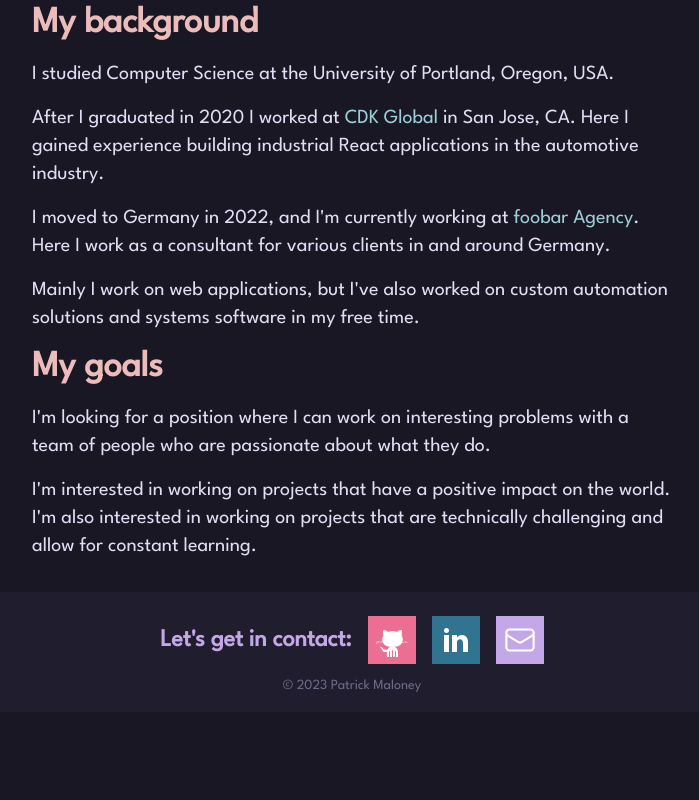
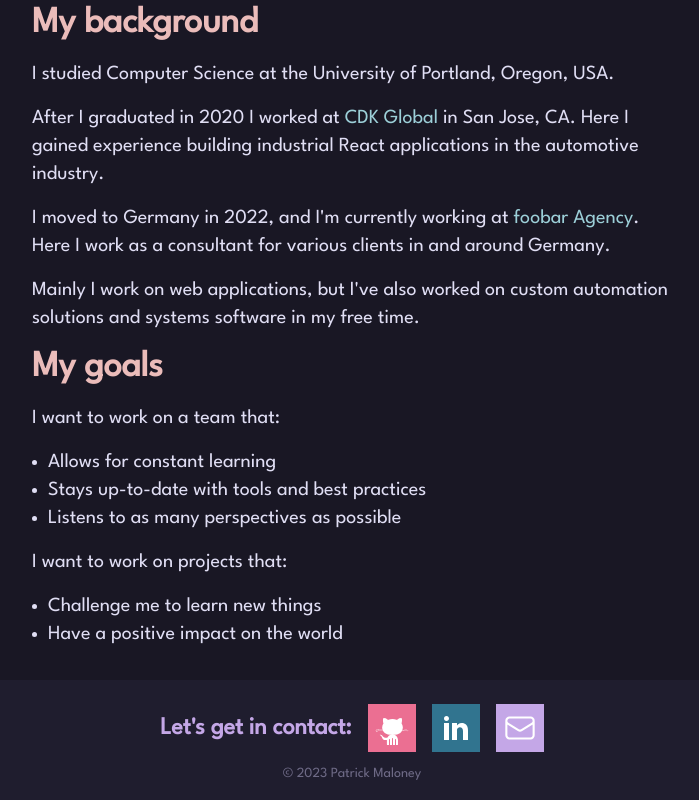
Before and after one commit to prmaloney/prmaloney, a SvelteKit app: page / in a window 1280 px wide. Shown: the part 508-1308 px from the top of the page, without its empty margins (288-987 px from the left). Before the commit the page ends 1220 px from the top, so only its background shows below. Built offline with nearby package versions, Linux system fonts and the light colour scheme.

Commit message:
update goals

```diff
--- a/src/routes/+page.svelte
+++ b/src/routes/+page.svelte
@@ -37,14 +37,16 @@
 			systems software in my free time.
 		</p>
 		<h2>My goals</h2>
-		<p>
-			I'm looking for a position where I can work on interesting problems with a team of people who
-			are passionate about what they do.
-		</p>
-		<p>
-			I'm interested in working on projects that have a positive impact on the world. I'm also
-			interested in working on projects that are technically challenging and allow for constant
-			learning.
-		</p>
+		<p>I want to work on a team that:</p>
+		<ul class="list-disc ml-4">
+			<li>Allows for constant learning</li>
+			<li>Stays up-to-date with tools and best practices</li>
+			<li>Listens to as many perspectives as possible</li>
+		</ul>
+		<p>I want to work on projects that:</p>
+		<ul class="list-disc ml-4">
+			<li>Challenge me to learn new things</li>
+			<li>Have a positive impact on the world</li>
+		</ul>
 	</div>
 </div>
```
